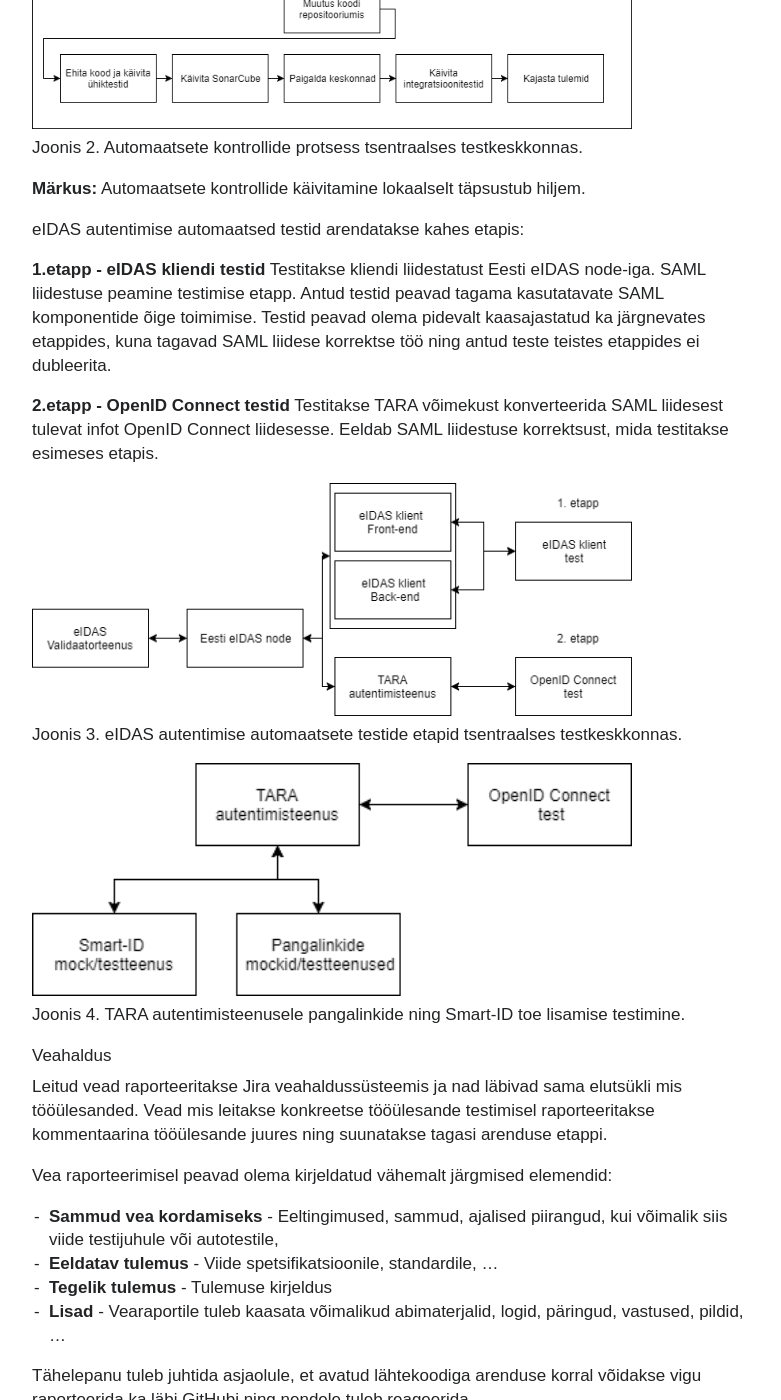
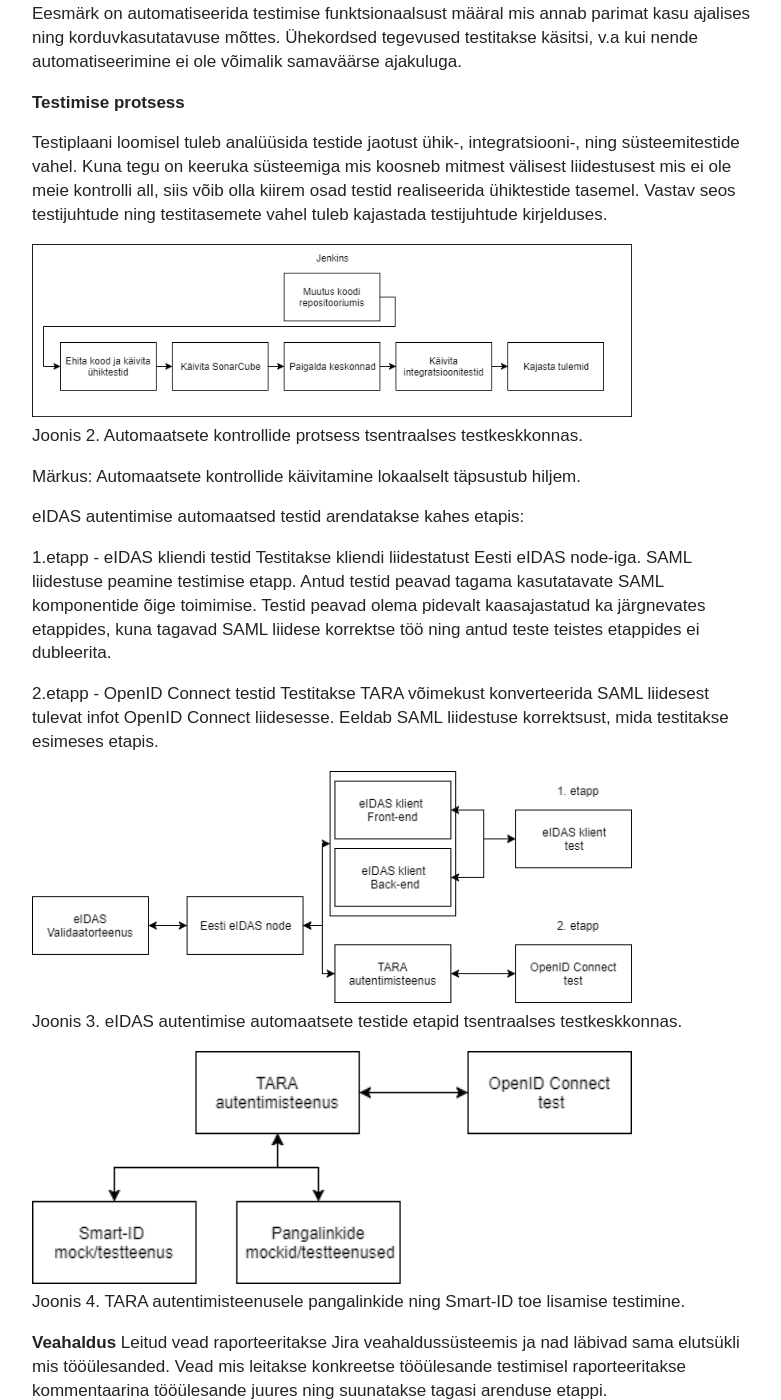
Before and after one commit to e-gov/TARA-Doku, a Jekyll site: the page built from QaStrateegia.md, in a window 1280 px wide and 1400 px high, scrolled down 3476 px. Shown: the whole window, without its empty margins (2-783 px from the left). Built offline with Jekyll 4.4.1, drawn with Linux system fonts in a browser that asks for light colours; our own code applies the rules of GitHub Pages for plain Markdown files; some of the changed text lies outside the part shown.

Commit message:
TARAEI-54 structural improvements

```diff
--- a/QaStrateegia.md
+++ b/QaStrateegia.md
@@ -3,6 +3,9 @@ permalink: QaStrateegia
 ---
 
 # QA strateegia
+
+- TOC
+{:toc}
 
 ## Sissejuhatus
 
@@ -43,7 +42,7 @@ Arendusprotsessiks kasutatakse SCRUM-il põhinevat iteratiivset protsessi. Prots
   * Toimuvad retrospektiivid vähemalt korra kahe kuu jooksul
   * Töö lõpetamise tingimus (_definition of done_) arendustöö korral - arendustöö on läbinud koodi ülevaatuse, omab piisavat ühiktestide kaetust, piisavat dokumentatsiooni ning on läbinud nii arenduse kui vastuvõtu testimise. Piisava dokumentatsiooni põhikriteerium on, et “master” harus paiknevat koodi on alati võimalik kaasasolevat ehitus- ja paigaldusjuhendit järgides edukalt paigaldada RIA süsteemiadministraatorite poolt (kontroll teostatakse iga kord, kui toode tarnitakse testkeskkonda). Muude tööde korral lähtutakse töö iseloomust. “Done” staatusesse võib töid tõsta üksnes RIA osapool.
 
-### Jira töövoog
+**Jira töövoog**
 
 Jira töövoo olekute kirjeldused:
 
@@ -54,7 +53,7 @@ Jira töövoo olekute kirjeldused:
   * Vastuvõtu testimises (In Acceptance Test) -  tehtud töö on vastuvõtu testimisel või ülevaatusel
   * Lõpetatud (Done) - töö täidab lõpetamise tingimusi ning loetakse valminuks
 
-### Jira tööülesannete nõuded vastavalt töö olekule
+**Jira tööülesannete nõuded vastavalt töö olekule**
 
 |Olek| Nõuded |
 |-----|--------|
@@ -110,26 +117,26 @@ Joonis 3. eIDAS autentimise automaatsete testide etapid tsentraalses testkeskkon
 <img src='img/SiseriiklikudAutentimisvahendid.png' style='width: 600px;'><br>
 Joonis 4. TARA autentimisteenusele pangalinkide ning Smart-ID toe lisamise testimine.
 
-### Veahaldus
+**Veahaldus**
 Leitud vead raporteeritakse Jira veahaldussüsteemis ja nad läbivad sama elutsükli mis tööülesanded. Vead mis leitakse konkreetse tööülesande testimisel raporteeritakse kommentaarina tööülesande juures ning suunatakse tagasi arenduse etappi.
 
 Vea raporteerimisel peavad olema kirjeldatud vähemalt järgmised elemendid:
-* **Sammud vea kordamiseks** - Eeltingimused, sammud, ajalised piirangud, kui võimalik siis viide testijuhule või autotestile,
-* **Eeldatav tulemus** - Viide spetsifikatsioonile, standardile, ...
-* **Tegelik tulemus** - Tulemuse kirjeldus
-* **Lisad** - Vearaportile tuleb kaasata võimalikud abimaterjalid, logid, päringud, vastused, pildid, ...
+* Sammud vea kordamiseks** - Eeltingimused, sammud, ajalised piirangud, kui võimalik siis viide testijuhule või autotestile,
+* Eeldatav tulemus - Viide spetsifikatsioonile, standardile, ...
+* Tegelik tulemus - Tulemuse kirjeldus
+* Lisad - Vearaportile tuleb kaasata võimalikud abimaterjalid, logid, päringud, vastused, pildid, ...
 
 Tähelepanu tuleb juhtida asjaolule, et avatud lähtekoodiga arenduse korral võidakse vigu raporteerida ka läbi GitHubi ning nendele tuleb reageerida.
 
 
-### Integratsiooni testimine
+**Integratsiooni testimine**
 
 Eesmärk:  testida erinevate komponentide liidestamist/koostööd.
 
 <img src='img/Integratsioonitestid.png' style='width: 600px;'><br>
 Joonis 5. Integrarsioonitestid
 
-**1.etapp eIDAS kliendi testimine**
+1.etapp eIDAS kliendi testimine
 
 eIDAS kliendi integratsiooni testimiseks kasutatakse RestAssured raamistikku, teste hoitakse koos eIDAS klient tootekoodiga vastavas repositooriumis. Teste käivitatakse automaatselt vastavalt Joonisel 2. näidatule.
 RestAssured raamistikku kasutades asendatakse eIDAS kliendiga suhtlev veebilehitseja ning testitakse eIDAS kliendi SAML sõnumivahetust. Eelduseks on, et kasutatav pac4j teek on vastav SAML 2.0 protokollile ning testimisel keskendutakse eIDASest tingitud eripäradele.
@@ -171,30 +178,30 @@ Lisaks liidestuse automaatsele kontrollimisele tuleb käsitsi testida eIDAS klie
 * POST päringute korrektset tööd (kasutaja sekkumise vajadus/mittevajadus).
 * Veebilehel info kuvamine ning kujundus.
 
-**2. etapp - TARA autentimisteenuse testimine**
+2. etapp - TARA autentimisteenuse testimine
 
 Täpsustub hiljem.
 
-### Süsteemi testimine
+**Süsteemi testimine**
 
 Eesmärk: kasutuslugudes ja täisvoo stsenaariumite toimimises vigade leidmine.
 
 <img src='img/Systeemitestid.png' style='width: 600px;'><br>
 Joonis 9. Süsteemitestid
 
-**1.etapp eIDAS kliendi testimine**
+1.etapp eIDAS kliendi testimine
 
 Testitakse käsitsi, kaaluda võib ideaaljuhu voogude automatiseerimist. Peamine liidestumine testitakse kasutades eIDAS validaatorteenust. Andmete olemasolul tuleks kasutada ka teiste riikide eIDAS node testteenuseid. Oluline on tähelepanu pöörata võimalikele erinevustele isiku andmetes mida partnerriigid pakuvad.
 
-**2.etapp TARA autentimisteenuse testimine**
+2.etapp TARA autentimisteenuse testimine
 
 Täpsustub hiljem.
 
-### Vastuvõtu testimine
+**Vastuvõtu testimine**
 
 Eesmärk:  kontrollida toote või teenuse vastavust püstitatud nõuetele ja planeeritud otstarbele, st vastavust vastuvõtukriteeriumitele.
 
-### Regressioonitestimine
+**Regressioonitestimine**
 
 Eesmärk: minimiseerida riski, et arendusega otseselt mitte seotud funktsionaalsustesse on  tekkinud tahtmatuid mõjutusi.
 
```
Also changed, not shown: other parts of QaStrateegia.md (+24 -14 lines).
